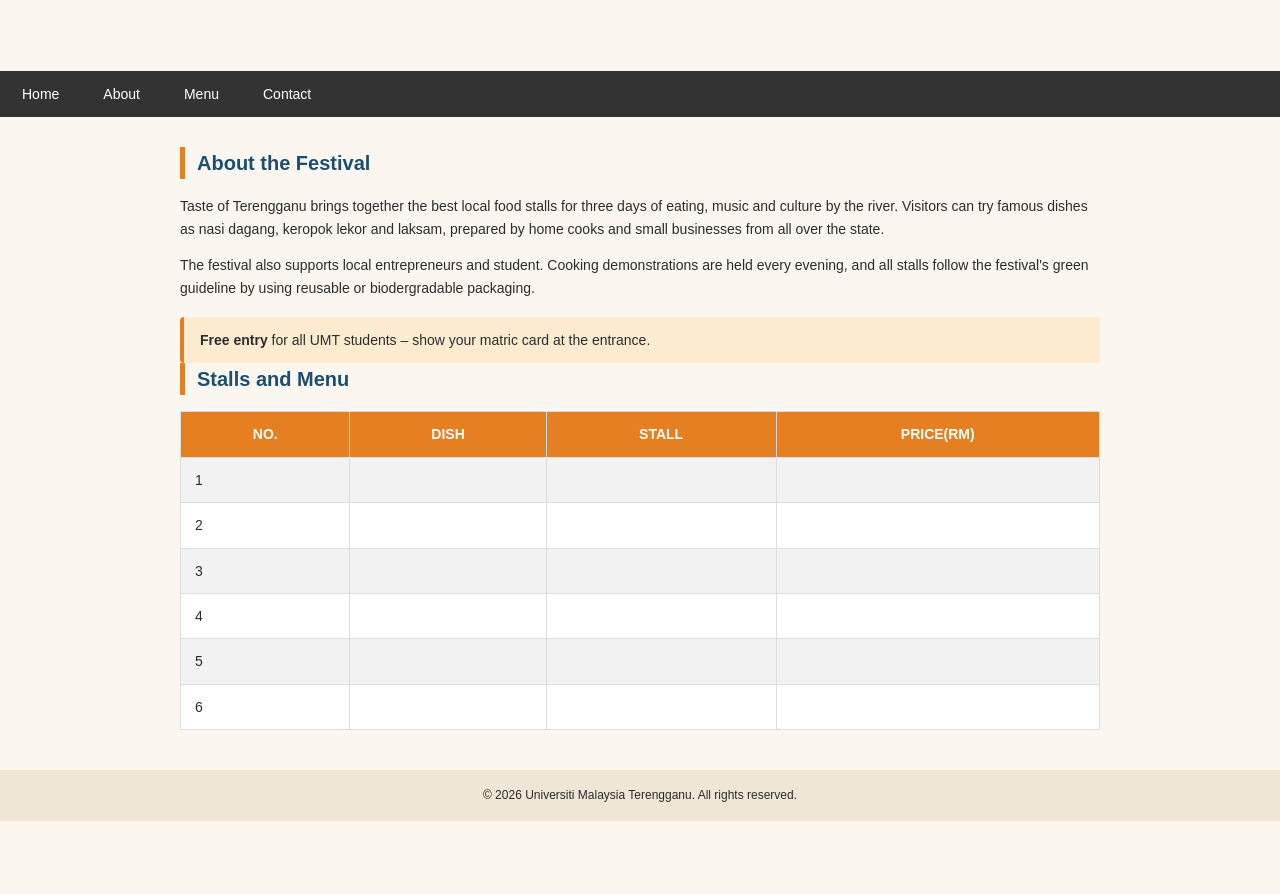
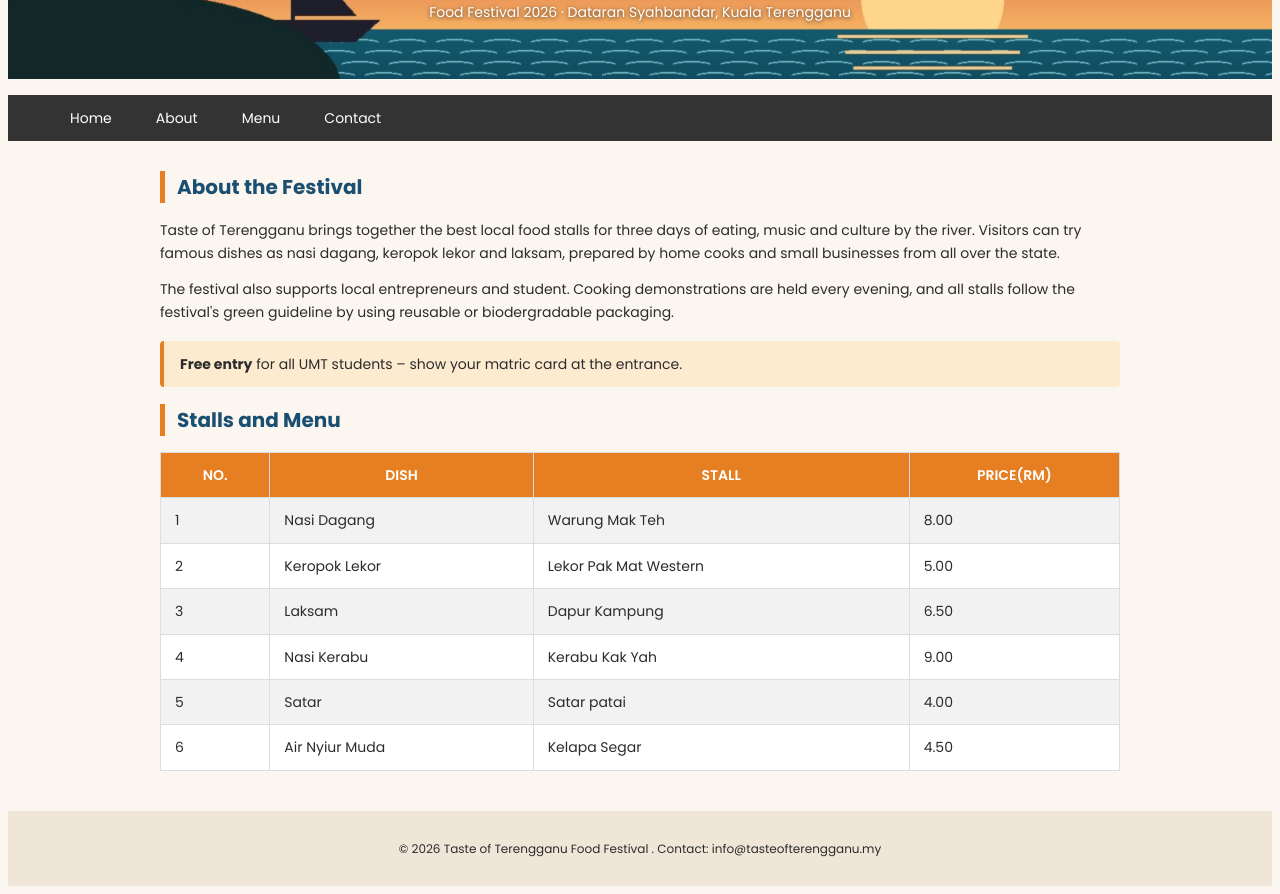
Before and after one commit to Fenrir2187/S81499_CSF3133_K1, a plain HTML site: page Lab5/Exercise_A/food.html in a window 1280 px wide. Shown: the part 139-1033 px from the top of the page. Before the commit the page ends 960 px from the top, so only its background shows below. Drawn offline with Linux system fonts and the light colour scheme.

Commit message:
update lab5

```diff
--- /dev/null
+++ b/Lab5/Exercise_A/food.css
@@ -0,0 +1,149 @@
+body{
+    font-family:'Poppins', Arial, sans-serif;
+    background-color: #FBF7F0;
+    color: #2C2C2C;
+    line-height:1.6;
+}
+
+header{
+    background-image:url('header-bg.jpg');
+    background-size:cover;
+    background-position:center;
+    height:210px;
+    display:flex;
+    flex-direction: column;
+    justify-content:center;
+    align-items:center;
+    text-align:center;
+    color: white;
+}
+
+header h1{
+    font-size:34px;
+    font-weight:700;
+    text-shadow:0 2px 6px rgba(0,0,0,0.5);
+    margin-bottom: 6px;
+}
+
+header p{
+    font-size:14px;
+    font-weight:400;
+    text-shadow:0 1px 4px rgba(0,0,0,0.7);
+}
+
+nav{
+    background-color: #333;
+}
+
+nav ul {
+    list-style-type:none;
+    overflow:hidden;
+}
+
+nav li{
+    float:left;
+}
+
+nav li a{
+    display:block;
+    color:white;
+    text-align:center;
+    padding:12px 22px;
+    text-decoration:none;
+    font-size:14px;
+}
+
+nav li a:hover{
+    background-color:#111;
+}
+
+nav li a.active{
+    background-color:#E67E22;
+}
+
+main{
+    max-width:960px;
+    margin:30px auto;
+    padding:0 20px;
+}
+
+section{
+    margin-bottom: 30px;
+}
+
+h2{
+    color:#1B4F72;
+    font-size:20px;
+    font-weight:700;
+    border-left:5px solid #E67E22;
+    padding-left:12px;
+    margin-bottom:16px;
+}
+
+section p{
+    font-size:14px;
+    margin-bottom:14px;
+    color:#2C2C2C;
+}
+
+.notice-box{
+    background-color: #FDEBD0;
+    border-left: 4px solid #E67E22;
+    border-radius: 4px;
+    padding:12px 16px;
+    font-size:14px;
+    margin-top: 18px;
+}
+
+table {
+    width: 100%;
+    border-collapse: collapse;
+    background-color: white;
+    font-size: 14px;
+}
+
+th, td {
+    border: 1px solid #ddd;
+    padding: 11px 14px;
+}
+
+thead th {
+    background-color: #E67E22;
+    color: white;
+    font-weight: 600;
+    text-transform: uppercase;
+    text-align: center;
+}
+
+.col-no {
+    width: 10%;
+}
+
+.col-price {
+    width: 22%;
+}
+
+tbody tr:nth-child(odd) {
+    background-color: #F2F2F2;
+}
+
+tbody tr:nth-child(even) {
+    background-color: white;
+}
+
+tbody tr:hover {
+    background-color: #FDEBD0;
+}
+
+td.price {
+    text-align: right;
+}
+
+footer {
+    background-color: #EFE6D8;
+    color: #2C2C2C;
+    text-align: center;
+    padding: 16px;
+    font-size: 12px;
+    margin-top: 40px;
+}
--- a/Lab5/food.html
+++ b/Lab5/Exercise_A/food.html
@@ -3,16 +3,18 @@
 <head>
     <meta name="viewport" content="width=device-width, initial-scale=1.0">
     <title>Taste of Terengganu - Food Festival 2026</title>
-    <link href="https://fonts.googleapis.com/css2?family=Roboto:wght@400;700&display=swap" rel="stylesheet">
+    <link href="https://fonts.googleapis.com/css2?family=Poppins:wght@400;600;700&display=swap" rel="stylesheet">
     <link rel="stylesheet" href="food.css">
 </head>
 <body>
 
 
-    <header>
+   <header>
+    <div class="header-content">
         <h1>Taste of Terengganu</h1>
-        <p>Food Festival 2026 . Dataran Syahbandar, Kuala Terengganu</p>
-    </header>
+        <p>Food Festival 2026 &middot; Dataran Syahbandar, Kuala Terengganu</p>
+    </div>
+</header>
 
 
     <nav>
@@ -54,39 +56,39 @@
                 <tbody>
                     <tr>
                         <td>1</td>
-                        <td></td>
-                        <td></td>
-                        <td></td>
+                        <td>Nasi Dagang</td>
+                        <td>Warung Mak Teh</td>
+                        <td>8.00</td>
                     </tr>
                     <tr>
                         <td>2</td>
-                        <td></td>
-                        <td></td>
-                        <td></td>
+                        <td>Keropok Lekor</td>
+                        <td>Lekor Pak Mat Western</td>
+                        <td>5.00</td>
                     </tr>
                     <tr>
                         <td>3</td>
-                        <td></td>
-                        <td></td>
-                        <td></td>
+                        <td>Laksam</td>
+                        <td>Dapur Kampung</td>
+                        <td>6.50</td>
                     </tr>
                     <tr>
                         <td>4</td>
-                        <td></td>
-                        <td></td>
-                        <td></td>
+                        <td>Nasi Kerabu</td>
+                        <td>Kerabu Kak Yah</td>
+                        <td>9.00</td>
                     </tr>
                      <tr>
                         <td>5</td>
-                        <td></td>
-                        <td></td>
-                        <td></td>
+                        <td>Satar</td>
+                        <td>Satar patai</td>
+                        <td>4.00</td>
                     </tr>
                      <tr>
                         <td>6</td>
-                        <td></td>
-                        <td></td>
-                        <td></td>
+                        <td>Air Nyiur Muda</td>
+                        <td>Kelapa Segar</td>
+                        <td>4.50</td>
                     </tr>
                 </tbody>
             </table>
@@ -95,7 +97,7 @@
 </main>
 
     <footer id="contact">
-        <p>&copy; 2026 Universiti Malaysia Terengganu. All rights reserved.</p>
+        <p>&copy; 2026 Taste of Terengganu Food Festival . Contact: info@tasteofterengganu.my</p>
     </footer>
 
 </body>
--- /dev/null
+++ b/Lab5/Exercise_B/Part_1/shop.css
@@ -0,0 +1,54 @@
+/*-- Error1 (Line 10): no is not a background-repeat value (no-repeat) --*/
+/*-- Error2 (Line 11): Property bacground-position doesn't exist (background-position) -- */
+/*-- Error3 (Line 29): Unknown pseudo-element :a (a) -- */
+/*-- Error4 (Line 33): collapsed is not border-collapse value (collapse) -- */
+/*-- Error5 (Line 43): Unknown pseudo-element :hovered (hover) -- */
+/*-- Error6 (Line 51): background-color Missing a semicolon (;)-- */
+ body {
+      font-family: 'Robotto', sans-serif;
+      background-image: url("paper.gif");
+      background-repeat: no-repeat;
+      background-position: right top;
+  }
+  ul {
+      list-style-type: none;
+      margin: 0;
+      padding: 0;
+      overflow: hidden;
+      background-color: #333;
+  }
+  li {
+      float: left;
+  }
+  li a {
+      display: inline;
+      color: white;
+      padding: 14px 16px;
+      text-decoration: none;
+  }
+  li a:hover {
+      background-color: #111;
+  }
+  #products {
+      border-collapse: collapse;
+      width: 100%;
+  }
+  #products td, #products th {
+      border: 1px solid #ddd;
+      padding: 8px;
+  }
+  #products tr:nth-child(2) {
+      background-color: #f2f2f2;
+  }
+  #products tr:hover {
+      background-color: #ddd;
+  }
+  #products th {
+      background-color: #04AA6D;
+      color: white;
+  }
+  footer {
+      background-color: #f1f1f1;
+      text-align: center;
+      padding: 10px;
+  }
--- a/Lab5/food.css
+++ /dev/null
@@ -1,163 +0,0 @@
-/* Reset & Base Styles */
-* {
-    box-sizing: border-box;
-    margin: 0;
-    padding: 0;
-}
-
-body {
-    font-family: 'Poppins', Arial, sans-serif;
-    background-color: #FBF7F0;
-    color: #2C2C2C;
-    line-height: 1.6;
-}
-
-/* 1. Header Banner */
-header {
-    background-image: url('header-bg.jpg');
-    background-size: cover;
-    background-position: center;
-    height: 210px;
-    display: flex;
-    justify-content: center;
-    align-items: center;
-    text-align: center;
-    color: white;
-}
-
-header h1 {
-    font-size: 34px;
-    font-weight: 700;
-    text-shadow: 0 2px 6px rgba(0, 0, 0, 0.5);
-    margin-bottom: 6px;
-}
-
-header p {
-    font-size: 14px;
-    font-weight: 400;
-    text-shadow: 0 1px 4px rgba(0, 0, 0, 0.7);
-}
-
-/* 2. Navigation Bar */
-nav {
-    background-color: #333;
-}
-
-nav ul {
-    list-style-type: none;
-    overflow: hidden;
-}
-
-nav li {
-    float: left;
-}
-
-nav li a {
-    display: block;
-    color: white;
-    text-align: center;
-    padding: 12px 22px;
-    text-decoration: none;
-    font-size: 14px;
-}
-
-nav li a:hover {
-    background-color: #111;
-}
-
-nav li a.active {
-    background-color: #E67E22;
-}
-
-/* Main Content Layout */
-main {
-    max-width: 960px;
-    margin: 30px auto;
-    padding: 0 20px;
-}
-
-section {
-    margin-bottom: 30px;
-}
-
-/* 3. Section Headings with Left Accent Bar */
-h2 {
-    color: #1B4F72;
-    font-size: 20px;
-    font-weight: 700;
-    border-left: 5px solid #E67E22;
-    padding-left: 12px;
-    margin-bottom: 16px;
-}
-
-section p {
-    font-size: 14px;
-    margin-bottom: 14px;
-    color: #2C2C2C;
-}
-
-/* 4. Free Entry Notice Box */
-.notice-box {
-    background-color: #FDEBD0;
-    border-left: 4px solid #E67E22;
-    border-radius: 4px;
-    padding: 12px 16px;
-    font-size: 14px;
-    margin-top: 18px;
-}
-
-/* 5. Stalls and Menu Table */
-table {
-    width: 100%;
-    border-collapse: collapse;
-    background-color: white;
-    font-size: 14px;
-}
-
-th, td {
-    border: 1px solid #ddd;
-    padding: 11px 14px;
-}
-
-thead th {
-    background-color: #E67E22;
-    color: white;
-    font-weight: 600;
-    text-transform: uppercase;
-    text-align: center;
-}
-
-.col-no {
-    width: 10%;
-}
-
-.col-price {
-    width: 22%;
-}
-
-tbody tr:nth-child(odd) {
-    background-color: #F2F2F2;
-}
-
-tbody tr:nth-child(even) {
-    background-color: white;
-}
-
-/* Hover Row Highlight (Matches Row 3 Laksam on Hover) */
-tbody tr:hover {
-    background-color: #FDEBD0;
-}
-
-td.price {
-    text-align: right;
-}
-
-/* 6. Footer */
-footer {
-    background-color: #EFE6D8;
-    color: #2C2C2C;
-    text-align: center;
-    padding: 16px;
-    font-size: 12px;
-    margin-top: 40px;
-}
```
Also changed, not shown: Lab5/Exercise_B/Part_1/shop.html (added, +34 -0 lines), Lab5/Exercise_A/header-bg.jpg (added), Lab5/Exercise_B/Part_1/Nu Checker CSS.png (added), Lab5/Exercise_B/Part_1/Nu Checker HTML.png (added), Lab5/Exercise_B/Part_2/shop.css (added), Lab5/Exercise_B/Part_2/shop.html (added).
